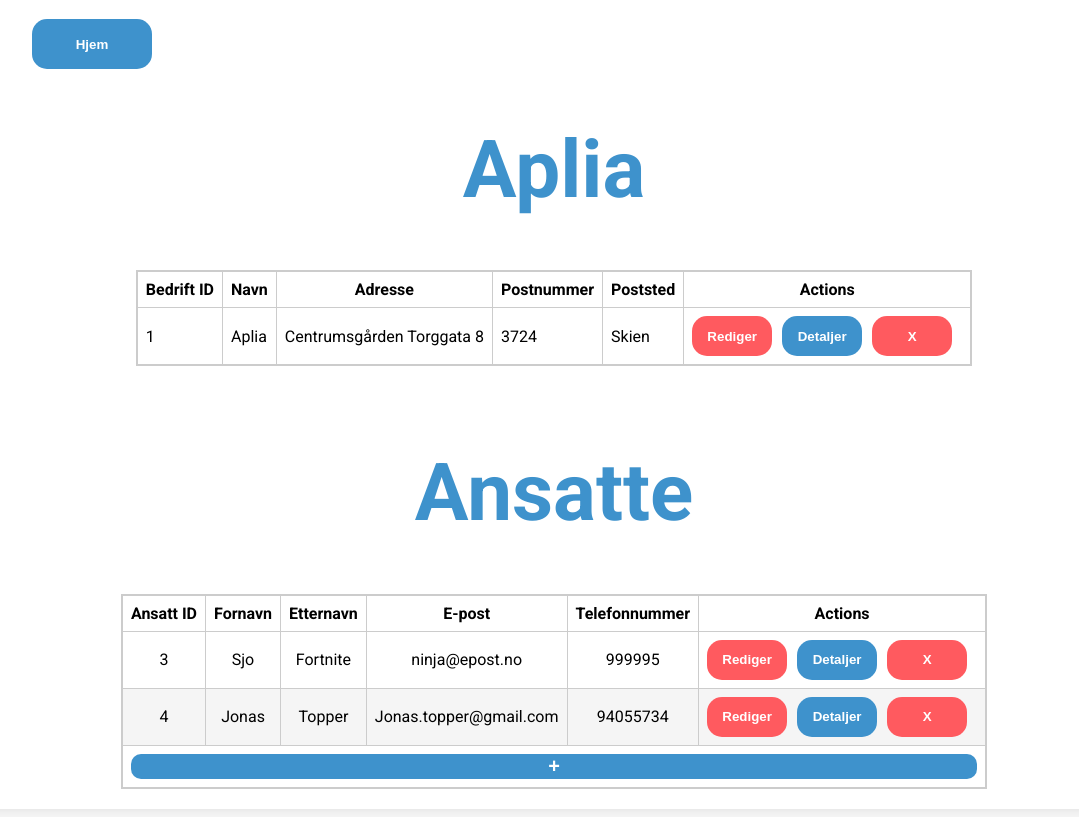
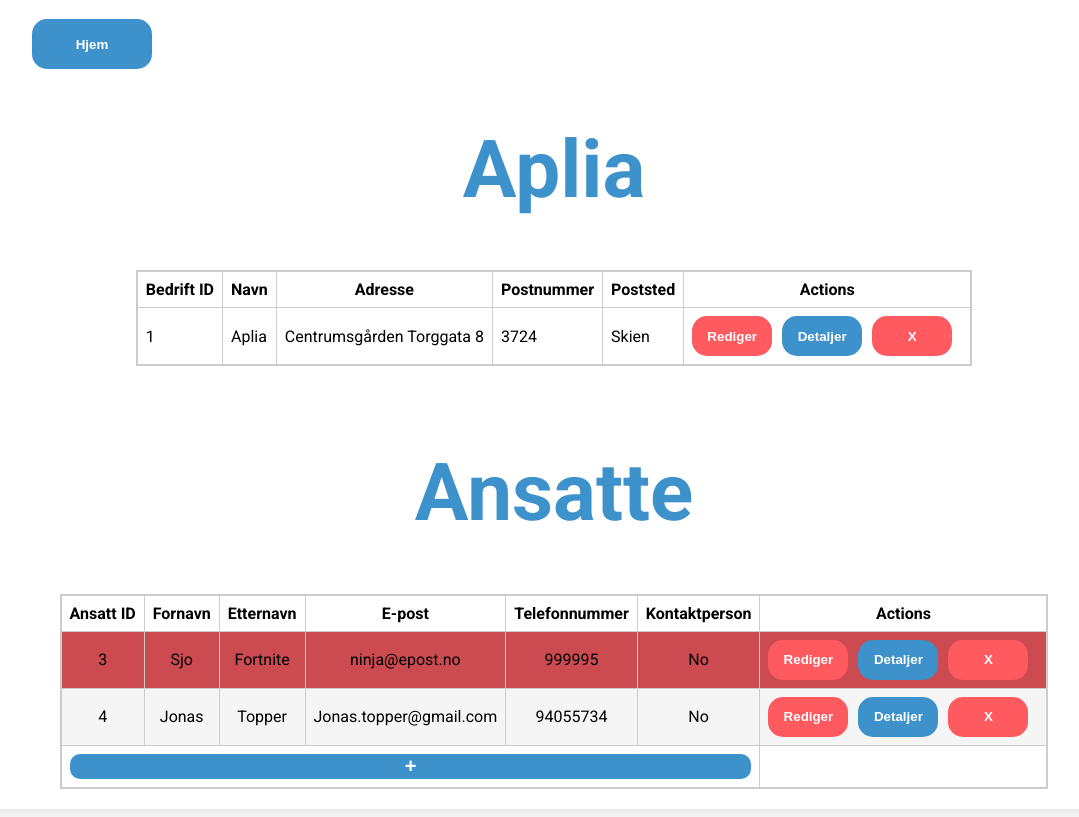
Before and after one commit to JonasTopper/Bedriftsportalen, a PHP site: page /CRUD/Read.php?bedrift_id=1 in a window 1280 px wide. Shown: the part 41-858 px from the top of the page, without its empty margins (86-1165 px from the left). Run offline with PHP 8.4, Linux system fonts and the light colour scheme; the visitor is signed in with stand-in values (Sample User, id 1); data comes from the database, SQL or seed files in the repository.

Commit message:
Kontakt person i read.php

```diff
--- a/CRUD/Read.php
+++ b/CRUD/Read.php
@@ -33,7 +33,15 @@ if (isset($_GET['bedrift_id'])) {
             <link rel="stylesheet" href="https://cdnjs.cloudflare.com/ajax/libs/font-awesome/6.0.0-beta3/css/all.min.css" integrity="sha384-pwCHXNHXDBp4Zh3fCkGpMeWzHjwUC1n1br5x3IyVBFzbJRsN/l2M+SWdgZfjqxiS" crossorigin="anonymous">
             <title> Bedriftsportalen </title>
         </head>
+        <style>
+            .kontakt_person_yes {
+                background-color: #3E92CC;
+            }
 
+            .kontakt_person_no {
+                background-color: #CC4B50;
+            }
+        </style>
         <body>
             <main>
                 <a href="../"><button type="button" class="btn">Hjem </button></a>
@@ -76,6 +84,7 @@ if (isset($_GET['bedrift_id'])) {
                             <th>Etternavn</th>
                             <th>E-post</th>
                             <th>Telefonnummer</th>
+                            <th>Kontaktperson</th>
                             <th>Actions</th>
                         </tr>
                     </thead>
@@ -86,13 +95,15 @@ if (isset($_GET['bedrift_id'])) {
                         // Loop through each row fetched from the result set to display ansatte information
                         while ($row = mysqli_fetch_assoc($result_edit)) {
                             $ansatt_id = $row['ansatte_id'];
+                            $ansattClass = $row['ansatte_kontakt_person'] == 1 ? 'kontakt_person_yes' : 'kontakt_person_no';
                         ?>
-                            <tr>
+                            <tr class="<?php echo $ansattClass ?>">
                                 <td><?php echo $row['ansatte_id'] ?></td>
                                 <td><?php echo $row['ansatte_fornavn'] ?></td>
                                 <td><?php echo $row['ansatte_etternavn'] ?></td>
                                 <td><?php echo $row['ansatte_epost'] ?></td>
                                 <td><?php echo $row['ansatte_tlf_nr'] ?></td>
+                                <td><?php echo $row['ansatte_kontakt_person'] ? 'Yes' : 'No';?></td>
                                 <td>
                                     <div class="button-group">
                                         <a href="Edit-ansatt.php?ansatte_id=<?php echo $ansatt_id ?>"><button class="edit-btn-table">Rediger</button></a>
@@ -114,7 +125,6 @@ if (isset($_GET['bedrift_id'])) {
                 </table>
             </main>
         </body>
-
         </html>
     <?php
     } else {
```
